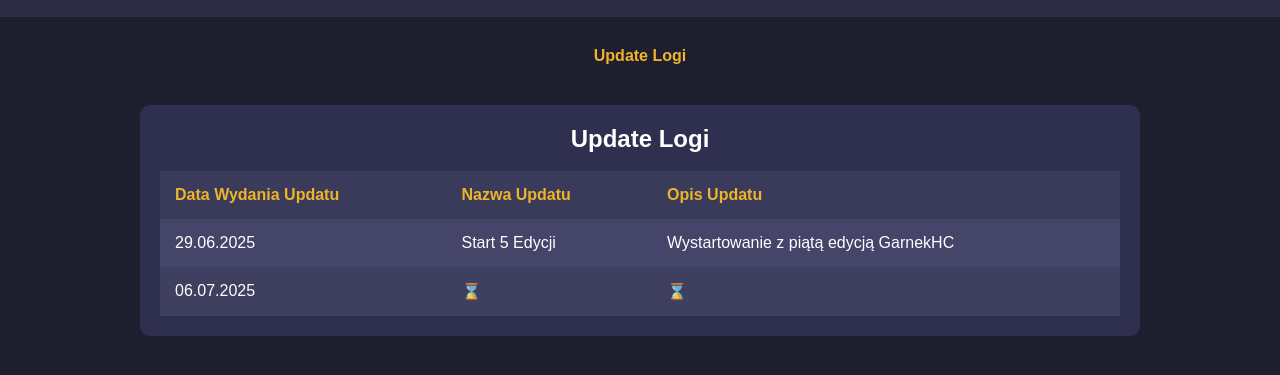
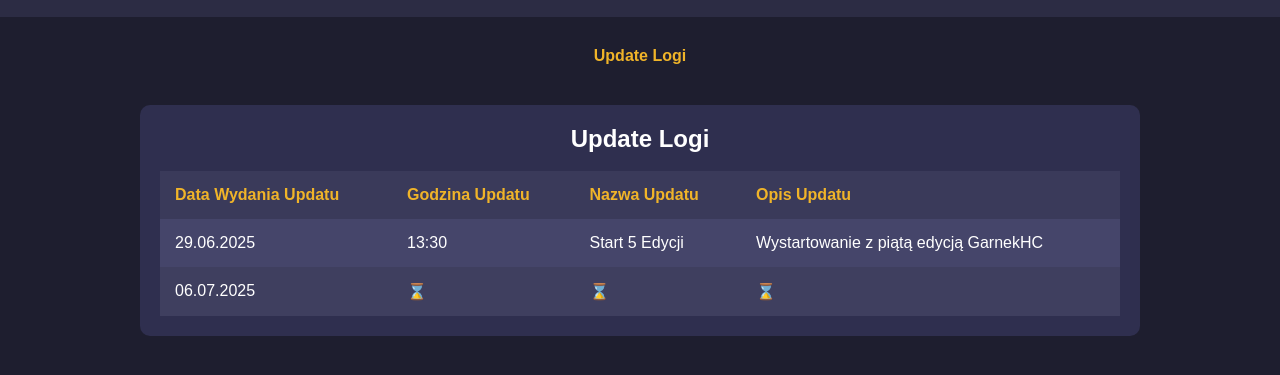
Before and after one commit to Patricktoziomek/GarnekHC, a plain HTML site: page index.html in a window 1280 px wide. Shown: the part 205-580 px from the top of the page. Drawn offline with Linux system fonts and the light colour scheme.

Commit message:
Add files via upload

```diff
--- a/index.html
+++ b/index.html
@@ -24,6 +24,7 @@
             <thead>
                 <tr>
                     <th>Data Wydania Updatu</th>
+                    <th>Godzina Updatu</th>
                     <th>Nazwa Updatu</th>
                     <th>Opis Updatu</th>
                 </tr>
@@ -31,11 +32,13 @@
             <tbody>
                 <tr>
                     <td>29.06.2025</td>
+                    <td>13:30</td>
                     <td>Start 5 Edycji</td>
                     <td>Wystartowanie z piątą edycją GarnekHC</td>
                 </tr>
                 <tr>
                     <td>06.07.2025</td>
+                    <td>⌛</td>
                     <td>⌛</td>
                     <td>⌛</td>
                 </tr>
```
